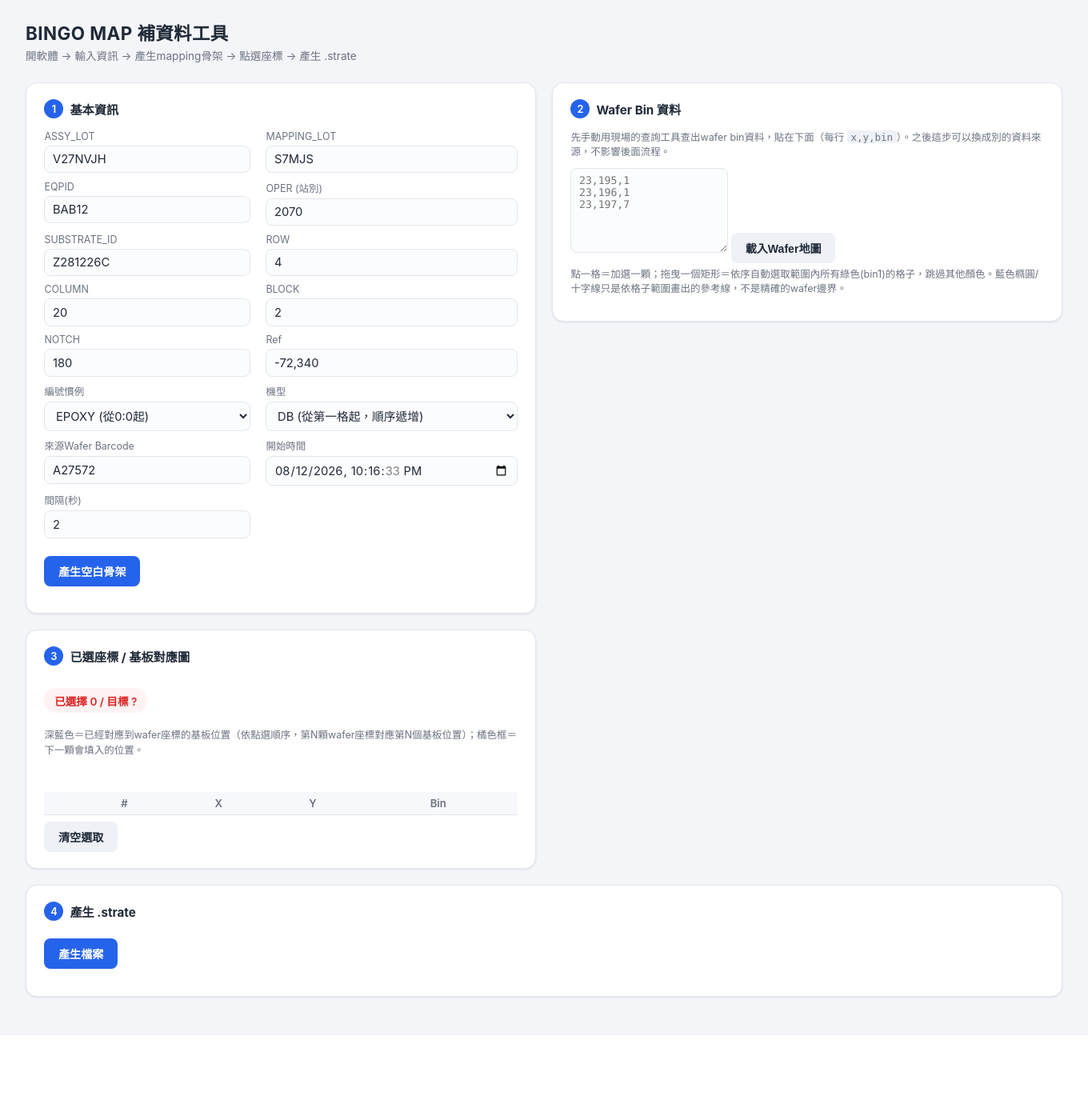
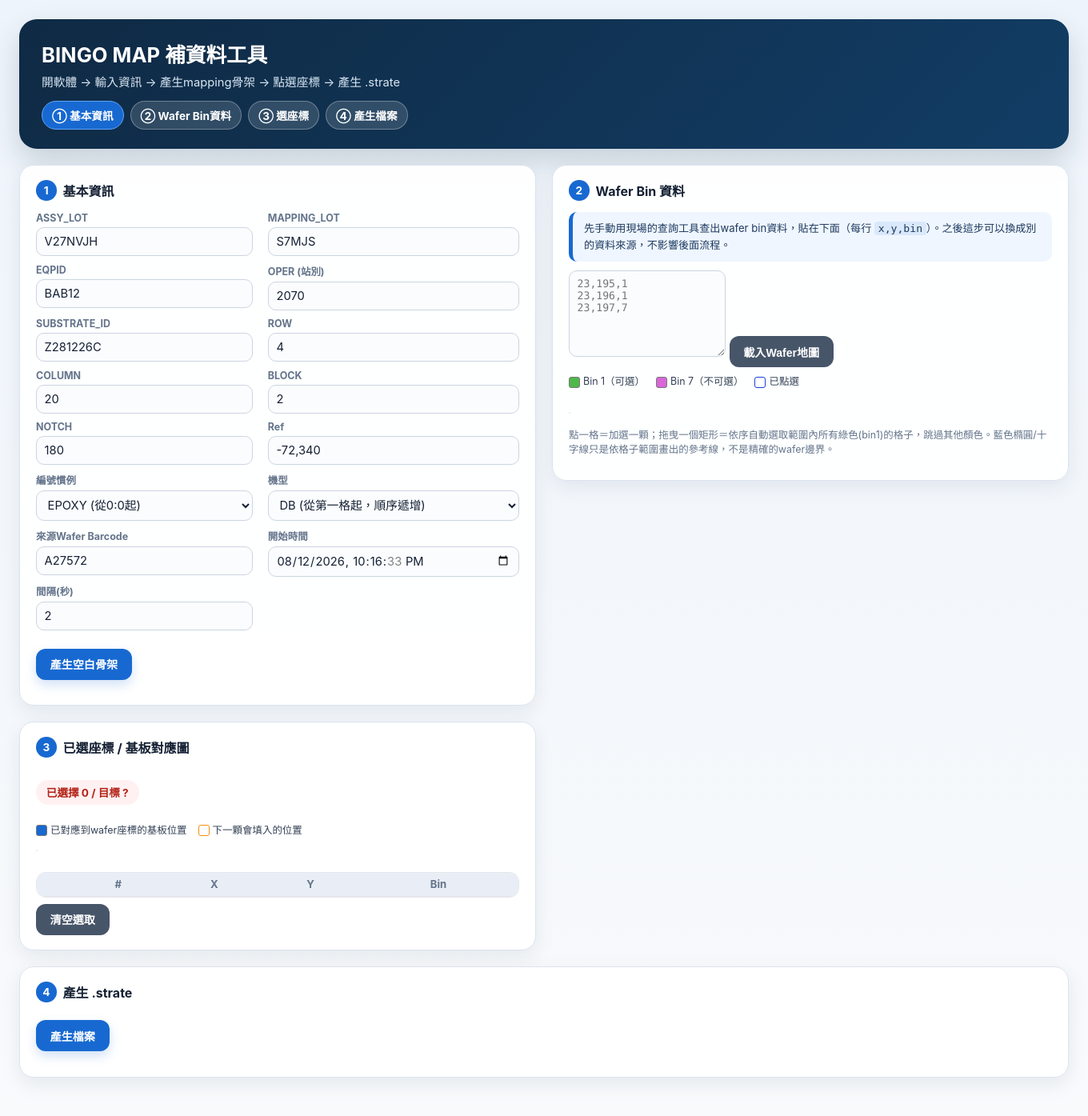
Before and after one commit to yuxian722/stock-dashboard-, a Flask app: page / in a window 1360 px wide. Shown: the whole page at 80% size. Before the commit the page ends 1249 px from the top, so only its background shows below. Run offline with Flask 3, Linux system fonts and the light colour scheme; lists and menus that the app fills with data are empty.

Commit message:
視覺重新設計：套用使用者提供的ESEC 2100 STRATE工具的設計語言
使用者分享了兩份自己開發的內部工具(STRATE座標偏移點除工具v78、STRATE
補檔工具v38)參考其網頁排版設計，套用了同一套視覺語言：

- 深色漸層Hero橫幅(取代原本純文字標題)
- 步驟流程徽章(①②③④)，依實際操作進度即時顯示done/active狀態
- 卡片式分區搭配統一配色變數(--blue/--green/--yellow/--red等)
- notice提示框(左側色條+淺色背景)取代純文字hint
- 色塊圖例(legend + <i>色塊)取代純文字說明bin1/bin7/已選取代表什麼

功能邏輯完全沒變，純視覺層調整，61個測試全過。

Co-Authored-By: Claude Sonnet 5 <noreply@anthropic.com>
Claude-Session: https://claude.ai/code/session_01HVgEJU6xvh9irDAqTZUhye

```diff
--- a/webapp/static/app.js
+++ b/webapp/static/app.js
@@ -5,6 +5,14 @@ let waferBounds = null;
 let dragStart = null;
 let substratePositions = []; // ["col:row", ...] in blank_generator's own machine-type order
 let substrateBounds = null; // {minCol, maxCol, minRow, maxRow}
+
+function setStepFlow(step, { done = [] } = {}) {
+  for (let i = 1; i <= 4; i++) {
+    const el = document.getElementById(`step-flow-${i}`);
+    el.classList.toggle("active", i === step);
+    el.classList.toggle("done", done.includes(i));
+  }
+}
 
 function headerPayload() {
   return {
@@ -41,6 +49,7 @@ async function loadBlank() {
     substratePositions = data.positions;
     substrateBounds = computeSubstrateBounds(substratePositions);
     status.textContent = `空白骨架已產生，共 ${data.positions.length} 格，目標DIE數量 = ${targetQty}`;
+    setStepFlow(2, { done: [1] });
   }
   renderAll();
 }
@@ -193,7 +202,14 @@ function renderQtyStatus() {
   const el = document.getElementById("qty-status");
   const target = targetQty === null ? "?" : targetQty;
   el.textContent = `已選擇 ${picks.length} / 目標 ${target}`;
-  el.className = targetQty !== null && picks.length === targetQty ? "ok" : "bad";
+  const matched = targetQty !== null && picks.length === targetQty;
+  el.className = matched ? "ok" : "bad";
+  if (targetQty === null) return;
+  if (matched) {
+    setStepFlow(4, { done: [1, 2, 3] });
+  } else if (picks.length > 0 || waferBounds) {
+    setStepFlow(3, { done: [1, 2] });
+  }
 }
 
 function renderAll() {
@@ -263,6 +279,7 @@ async function generateStrate() {
   URL.revokeObjectURL(url);
   status.className = "ok";
   status.textContent = `已產生並下載：${filename}`;
+  setStepFlow(4, { done: [1, 2, 3, 4] });
 }
 
 document.getElementById("btn-blank").addEventListener("click", loadBlank);
--- a/webapp/static/style.css
+++ b/webapp/static/style.css
@@ -1,142 +1,121 @@
-:root {
-  --bg: #f3f5f8;
-  --card: #ffffff;
-  --border: #e2e6ec;
-  --text: #1f2937;
-  --muted: #6b7280;
-  --primary: #2563eb;
-  --primary-dark: #1d4ed8;
-  --ok: #16a34a;
-  --ok-bg: #ecfdf3;
-  --bad: #dc2626;
-  --bad-bg: #fef2f2;
-  --bin1: #4fb84a;
-  --bin1-dark: #2f8a2b;
-  --bin-other: #d867d8;
+/* Design language adapted from an internal ESEC 2100 STRATE tool the user
+   shared (hero banner, card sections, step-flow pills, notice callouts,
+   badge/pill system) — see bingomap/CLAUDE.md. */
+:root{
+  --bg:#f5f7fb; --card:#fff; --ink:#142033; --muted:#64748b; --line:#dbe3ef;
+  --blue:#1769d1; --blue-dark:#0f2a44;
+  --green:#0f8f5f; --green-bg:#ecfdf5;
+  --yellow:#b7791f; --yellow-bg:#fffbeb;
+  --red:#b42318; --red-bg:#fff1f2;
+  --bin1:#4fb84a; --bin-other:#d867d8;
+}
+*{box-sizing:border-box}
+body{
+  margin:0; padding:1.5rem 1.5rem 3rem;
+  background:linear-gradient(180deg,#eef4fb,#f8fafc);
+  font-family:-apple-system,BlinkMacSystemFont,"Segoe UI","Microsoft JhengHei","Noto Sans TC",sans-serif;
+  color:var(--ink);
+}
+.wrap{max-width:1400px;margin:0 auto}
+
+.hero{
+  background:linear-gradient(135deg,var(--blue-dark),#123d65);
+  color:#fff; border-radius:22px; padding:24px 28px;
+  box-shadow:0 16px 35px rgba(15,42,68,.18);
+  margin-bottom:1.25rem;
+}
+.hero h1{margin:0 0 6px;font-size:1.6rem}
+.hero p{margin:4px 0;color:#d9e7f3;font-size:0.92rem}
+.stepFlow{display:flex;gap:8px;flex-wrap:wrap;margin-top:14px}
+.stepFlow span{
+  background:rgba(255,255,255,.14); border:1px solid rgba(255,255,255,.3);
+  padding:7px 12px; border-radius:999px; font-weight:700; font-size:0.85rem;
+}
+.stepFlow span.active{background:var(--blue);border-color:#60a5fa}
+.stepFlow span.done{background:rgba(15,143,95,.35);border-color:#34d399}
+
+.layout{display:grid;grid-template-columns:1fr 1fr;gap:1.25rem;align-items:start}
+
+.panel{
+  background:rgba(255,255,255,.96); border:1px solid var(--line);
+  border-radius:18px; padding:18px 20px; margin-top:0;
+  box-shadow:0 8px 24px rgba(15,42,68,.08);
+}
+#generate-panel{grid-column:1/-1}
+
+h2{font-size:1rem;margin:0 0 0.9rem;display:flex;align-items:center;gap:0.5rem}
+h2 .step-badge{
+  display:inline-flex;align-items:center;justify-content:center;
+  width:1.6rem;height:1.6rem;border-radius:50%;
+  background:var(--blue);color:#fff;font-size:0.85rem;font-weight:700;flex:none;
 }
 
-* { box-sizing: border-box; }
+.grid2{display:grid;grid-template-columns:1fr 1fr;gap:0.6rem 1.2rem;margin-bottom:0.9rem}
+label{display:flex;flex-direction:column;font-weight:700;font-size:0.78rem;color:var(--muted);gap:0.25rem}
 
-body {
-  font-family: "Microsoft JhengHei", -apple-system, "Segoe UI", sans-serif;
-  margin: 0;
-  padding: 1.5rem 2rem 3rem;
-  background: var(--bg);
-  color: var(--text);
+input,select,textarea{
+  font-size:0.92rem;padding:0.5rem 0.6rem;border:1px solid #cbd5e1;
+  border-radius:10px;background:#fbfcfe;color:var(--ink);font-family:inherit;
 }
+input:focus,select:focus,textarea:focus{
+  outline:none;border-color:var(--blue);box-shadow:0 0 0 3px rgba(23,105,209,.14);
+}
+textarea{font-family:ui-monospace,"SF Mono",Consolas,monospace;font-size:0.82rem;resize:vertical}
 
-.app-header { margin-bottom: 1.5rem; }
-.app-header h1 { font-size: 1.4rem; margin: 0 0 0.2rem; letter-spacing: 0.02em; }
-.app-header p { margin: 0; color: var(--muted); font-size: 0.85rem; }
+button{
+  border:0;border-radius:12px;background:var(--blue);color:#fff;
+  font-weight:700;padding:0.6rem 1.1rem;margin-top:0.5rem;cursor:pointer;
+  box-shadow:0 6px 14px rgba(23,105,209,.2);font-size:0.88rem;
+  transition:background .15s ease;
+}
+button:hover{background:#1257ab}
+button.secondary{background:#475569;box-shadow:none}
+button.secondary:hover{background:#334155}
+.remove-btn{background:var(--red-bg);color:var(--red);padding:0.15rem 0.5rem;margin:0;font-weight:700;box-shadow:none}
+.remove-btn:hover{background:#fde2e2}
 
-h2 {
-  font-size: 0.95rem;
-  margin: 0 0 0.9rem;
-  display: flex;
-  align-items: center;
-  gap: 0.5rem;
+.notice{
+  border-left:5px solid var(--blue);background:#eff6ff;color:#1e3a5f;
+  padding:10px 14px;border-radius:10px;font-size:0.82rem;line-height:1.55;margin:0.4rem 0 0.7rem;
 }
-h2 .step-badge {
-  display: inline-flex; align-items: center; justify-content: center;
-  width: 1.5rem; height: 1.5rem; border-radius: 50%;
-  background: var(--primary); color: #fff; font-size: 0.8rem; font-weight: 600;
-  flex: none;
+.notice code{background:rgba(23,105,209,.1);padding:0.05rem 0.3rem;border-radius:4px}
+
+.legend{display:flex;gap:14px;flex-wrap:wrap;margin:0.5rem 0;font-size:0.78rem;color:#334155}
+.legend i{display:inline-block;width:14px;height:14px;border:1px solid #777;vertical-align:middle;margin-right:4px;border-radius:3px}
+
+#wafer-wrap{position:relative;display:inline-block;margin-top:0.5rem}
+#wafer-grid{display:inline-block;user-select:none;background:#fff;border-radius:8px;border:1px solid var(--line)}
+#wafer-overlay{position:absolute;top:0;left:0;pointer-events:none}
+.wafer-row{display:flex}
+.wafer-cell{width:16px;height:16px;box-sizing:border-box;border:1px solid #eef1f6;background:#fff;cursor:pointer;transition:filter .1s ease}
+.wafer-cell:hover{filter:brightness(.93)}
+.wafer-cell.bin-1{background:var(--bin1);border-color:rgba(0,0,0,.06)}
+.wafer-cell.bin-other{background:var(--bin-other);border-color:rgba(0,0,0,.06)}
+.wafer-cell.picked{outline:2px solid #1a3fd6;outline-offset:-2px}
+
+#substrate-grid{display:inline-block;margin:0.5rem 0 0.8rem;user-select:none;border:1px solid var(--line);border-radius:8px;overflow:hidden}
+.substrate-cell{width:13px;height:13px;box-sizing:border-box;border:1px solid #eef1f6;background:#f3f5f8}
+.substrate-cell.filled{background:var(--blue);border-color:#0f4f9e}
+.substrate-cell.next{outline:2px solid #f5900f;outline-offset:-2px}
+
+table#pick-table{border-collapse:separate;border-spacing:0;width:100%;margin-top:0.6rem;font-size:0.82rem;background:#fff;border-radius:12px;overflow:hidden;border:1px solid #e5e7eb}
+table#pick-table th{background:#e9eef6;color:var(--muted);font-weight:700;border-bottom:1px solid #e5e7eb;padding:0.4rem 0.6rem;text-align:right}
+table#pick-table td{border-bottom:1px solid #f0f1f4;padding:0.3rem 0.6rem;text-align:right}
+table#pick-table tbody tr:hover{background:#fafbfd}
+
+.badge,#qty-status{
+  display:inline-flex;align-items:center;gap:0.4rem;border-radius:999px;
+  padding:0.35rem 0.8rem;font-size:0.85rem;font-weight:700;
 }
+#qty-status.ok{color:var(--green);background:var(--green-bg)}
+#qty-status.bad{color:var(--red);background:var(--red-bg)}
 
-.layout { display: grid; grid-template-columns: 1fr 1fr; gap: 1.25rem; align-items: start; }
+#generate-status{font-size:0.85rem;margin-top:0.5rem}
+#generate-status.error{color:var(--red);white-space:pre-wrap}
+#generate-status.ok{color:var(--green)}
+#blank-status{font-size:0.85rem;color:var(--muted);margin-top:0.5rem}
 
-.panel {
-  background: var(--card);
-  border: 1px solid var(--border);
-  border-radius: 14px;
-  padding: 1.25rem 1.4rem;
-  box-shadow: 0 1px 2px rgba(16, 24, 40, 0.04), 0 1px 3px rgba(16, 24, 40, 0.06);
+@media(max-width:900px){
+  .layout{grid-template-columns:1fr}
+  .grid2{grid-template-columns:1fr}
 }
-#generate-panel { grid-column: 1 / -1; }
-
-.grid2 { display: grid; grid-template-columns: 1fr 1fr; gap: 0.6rem 1.2rem; margin-bottom: 0.9rem; }
-label { display: flex; flex-direction: column; font-size: 0.78rem; color: var(--muted); gap: 0.25rem; }
-
-input, select, textarea {
-  font-size: 0.92rem;
-  padding: 0.45rem 0.6rem;
-  border: 1px solid var(--border);
-  border-radius: 8px;
-  background: #fbfcfe;
-  color: var(--text);
-  font-family: inherit;
-}
-input:focus, select:focus, textarea:focus {
-  outline: none;
-  border-color: var(--primary);
-  box-shadow: 0 0 0 3px rgba(37, 99, 235, 0.12);
-}
-textarea { font-family: ui-monospace, "SF Mono", Consolas, monospace; font-size: 0.82rem; resize: vertical; }
-
-button {
-  padding: 0.55rem 1.1rem;
-  margin-top: 0.5rem;
-  cursor: pointer;
-  border: none;
-  border-radius: 8px;
-  background: var(--primary);
-  color: #fff;
-  font-size: 0.88rem;
-  font-weight: 600;
-  transition: background 0.15s ease;
-}
-button:hover { background: var(--primary-dark); }
-button.secondary { background: #eef1f6; color: var(--text); }
-button.secondary:hover { background: #e2e6ec; }
-.remove-btn { background: var(--bad-bg); color: var(--bad); padding: 0.15rem 0.5rem; margin: 0; font-weight: 700; }
-.remove-btn:hover { background: #fde2e2; }
-
-.hint { font-size: 0.78rem; color: var(--muted); line-height: 1.5; margin: 0.3rem 0 0.6rem; }
-.hint code { background: #eef1f6; padding: 0.05rem 0.3rem; border-radius: 4px; }
-
-#wafer-wrap { position: relative; display: inline-block; margin-top: 0.6rem; }
-#wafer-grid { display: inline-block; user-select: none; background: #fff; border-radius: 6px; }
-#wafer-overlay { position: absolute; top: 0; left: 0; pointer-events: none; }
-.wafer-row { display: flex; }
-.wafer-cell {
-  width: 16px; height: 16px; box-sizing: border-box;
-  border: 1px solid #eef1f6; background: #fff; cursor: pointer;
-  transition: filter 0.1s ease;
-}
-.wafer-cell:hover { filter: brightness(0.93); }
-.wafer-cell.bin-1 { background: var(--bin1); border-color: rgba(0,0,0,0.06); }
-.wafer-cell.bin-other { background: var(--bin-other); border-color: rgba(0,0,0,0.06); }
-.wafer-cell.picked { outline: 2px solid #1a3fd6; outline-offset: -2px; }
-
-#substrate-grid { display: inline-block; margin: 0.4rem 0 0.8rem; user-select: none; }
-.substrate-cell {
-  width: 13px; height: 13px; box-sizing: border-box;
-  border: 1px solid #eef1f6; background: #f3f5f8;
-}
-.substrate-cell.filled { background: #1a3fd6; border-color: #14319e; }
-.substrate-cell.next { outline: 2px solid #f5900f; outline-offset: -2px; }
-
-table#pick-table { border-collapse: collapse; width: 100%; margin-top: 0.6rem; font-size: 0.82rem; }
-table#pick-table th {
-  background: #f7f8fb; color: var(--muted); font-weight: 600;
-  border-bottom: 1px solid var(--border); padding: 0.4rem 0.6rem; text-align: right;
-}
-table#pick-table td { border-bottom: 1px solid #f0f1f4; padding: 0.3rem 0.6rem; text-align: right; }
-table#pick-table tbody tr:hover { background: #fafbfd; }
-
-#qty-status {
-  display: inline-flex; align-items: center; gap: 0.4rem;
-  padding: 0.35rem 0.8rem; border-radius: 999px; font-size: 0.85rem; font-weight: 600;
-}
-#qty-status.ok { color: var(--ok); background: var(--ok-bg); }
-#qty-status.bad { color: var(--bad); background: var(--bad-bg); }
-
-#generate-status { font-size: 0.85rem; margin-top: 0.5rem; }
-#generate-status.error { color: var(--bad); white-space: pre-wrap; }
-#generate-status.ok { color: var(--ok); }
-#blank-status { font-size: 0.85rem; color: var(--muted); margin-top: 0.5rem; }
-
-@media (max-width: 900px) {
-  .layout { grid-template-columns: 1fr; }
-  .grid2 { grid-template-columns: 1fr; }
-}
--- a/webapp/templates/index.html
+++ b/webapp/templates/index.html
@@ -2,14 +2,23 @@
 <html lang="zh-Hant">
 <head>
 <meta charset="UTF-8">
+<meta name="viewport" content="width=device-width,initial-scale=1">
 <title>BINGO MAP 補資料工具</title>
 <link rel="stylesheet" href="{{ url_for('static', filename='style.css') }}">
 </head>
 <body>
-<header class="app-header">
+<div class="wrap">
+
+<div class="hero">
   <h1>BINGO MAP 補資料工具</h1>
   <p>開軟體 → 輸入資訊 → 產生mapping骨架 → 點選座標 → 產生 .strate</p>
-</header>
+  <div class="stepFlow" id="step-flow">
+    <span id="step-flow-1" class="active">① 基本資訊</span>
+    <span id="step-flow-2">② Wafer Bin資料</span>
+    <span id="step-flow-3">③ 選座標</span>
+    <span id="step-flow-4">④ 產生檔案</span>
+  </div>
+</div>
 
 <div class="layout">
   <section class="panel" id="header-panel">
@@ -47,20 +56,28 @@
 
   <section class="panel" id="wafer-panel">
     <h2><span class="step-badge">2</span>Wafer Bin 資料</h2>
-    <p class="hint">先手動用現場的查詢工具查出wafer bin資料，貼在下面（每行 <code>x,y,bin</code>）。之後這步可以換成別的資料來源，不影響後面流程。</p>
+    <div class="notice">先手動用現場的查詢工具查出wafer bin資料，貼在下面（每行 <code>x,y,bin</code>）。之後這步可以換成別的資料來源，不影響後面流程。</div>
     <textarea id="wafer-input" rows="6" placeholder="23,195,1&#10;23,196,1&#10;23,197,7"></textarea>
     <button class="secondary" id="btn-load-wafer">載入Wafer地圖</button>
+    <div class="legend">
+      <span><i style="background:#4fb84a"></i>Bin 1（可選）</span>
+      <span><i style="background:#d867d8"></i>Bin 7（不可選）</span>
+      <span><i style="background:#fff;border-color:#1a3fd6"></i>已點選</span>
+    </div>
     <div id="wafer-wrap">
       <div id="wafer-grid"></div>
       <svg id="wafer-overlay"></svg>
     </div>
-    <p class="hint">點一格＝加選一顆；拖曳一個矩形＝依序自動選取範圍內所有綠色(bin1)的格子，跳過其他顏色。藍色橢圓/十字線只是依格子範圍畫出的參考線，不是精確的wafer邊界。</p>
+    <p class="hint" style="font-size:0.78rem;color:var(--muted)">點一格＝加選一顆；拖曳一個矩形＝依序自動選取範圍內所有綠色(bin1)的格子，跳過其他顏色。藍色橢圓/十字線只是依格子範圍畫出的參考線，不是精確的wafer邊界。</p>
   </section>
 
   <section class="panel" id="pick-panel">
     <h2><span class="step-badge">3</span>已選座標 / 基板對應圖</h2>
     <p id="qty-status">已選擇 0 / 目標 ?</p>
-    <p class="hint">深藍色＝已經對應到wafer座標的基板位置（依點選順序，第N顆wafer座標對應第N個基板位置）；橘色框＝下一顆會填入的位置。</p>
+    <div class="legend">
+      <span><i style="background:#1769d1"></i>已對應到wafer座標的基板位置</span>
+      <span><i style="background:#fff;border-color:#f5900f"></i>下一顆會填入的位置</span>
+    </div>
     <div id="substrate-grid"></div>
     <table id="pick-table">
       <thead><tr><th>#</th><th>X</th><th>Y</th><th>Bin</th><th></th></tr></thead>
@@ -76,6 +93,7 @@
   </section>
 </div>
 
+</div>
 <script src="{{ url_for('static', filename='app.js') }}"></script>
 </body>
 </html>
```
